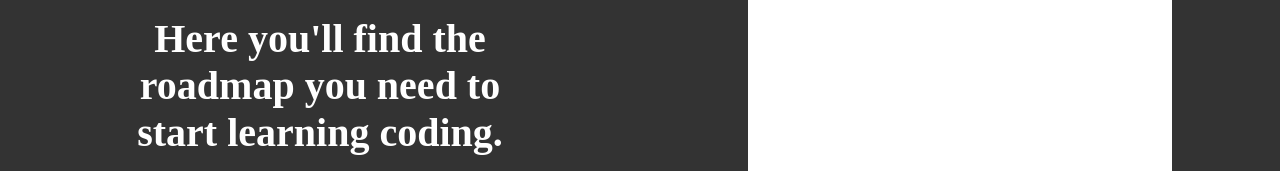
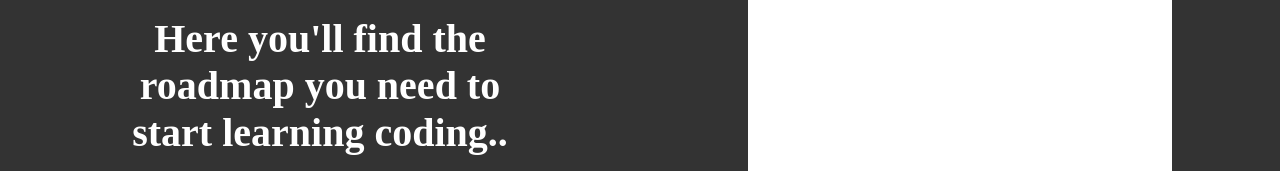
Before and after one commit to venanciongola/Projectos, a plain HTML site: page Estudo Iniciante/Páginas/firstPage.html in a window 1280 px wide. Shown: the part 301-472 px from the top of the page. Drawn offline with Linux system fonts and the light colour scheme.

Commit message:
Update firstPage.html

```diff
--- a/Estudo Iniciante/Páginas/firstPage.html
+++ b/Estudo Iniciante/Páginas/firstPage.html
@@ -26,7 +26,7 @@
         <div class="container">
             <article class="item article-01">
                <h1>WEB DEVELOPMENT ROADMAP</h1> <br>
-               <h2>Here you'll find the roadmap you need to start learning coding.</h2> <br>
+               <h2>Here you'll find the roadmap you need to start learning coding..</h2> <br>
 
                <p> Saber por onde começar, é oque mais complica quem está chegando e começando no mercado de programação. E nós chegamos para resolver esse problema por você.<br> <br>
 
```
